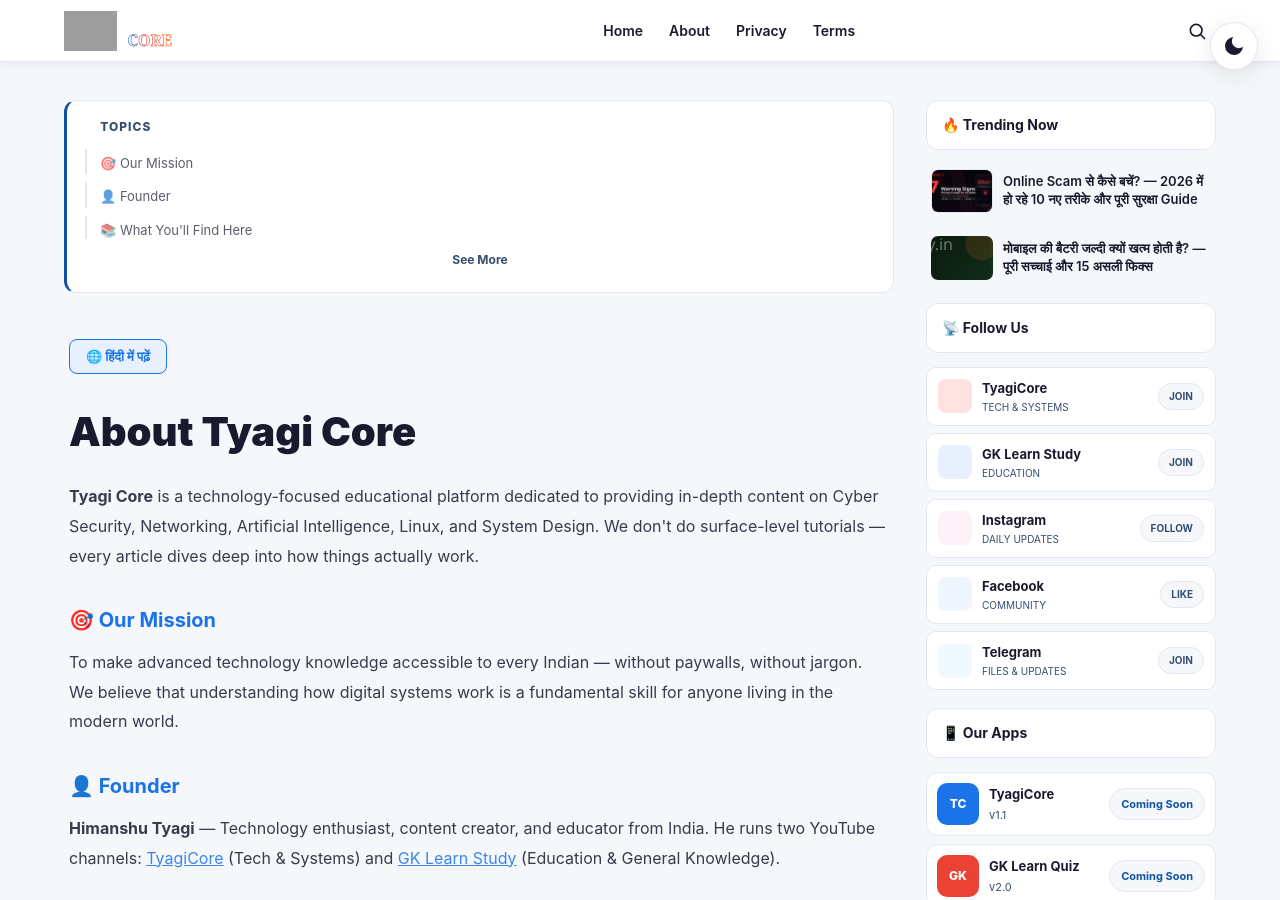
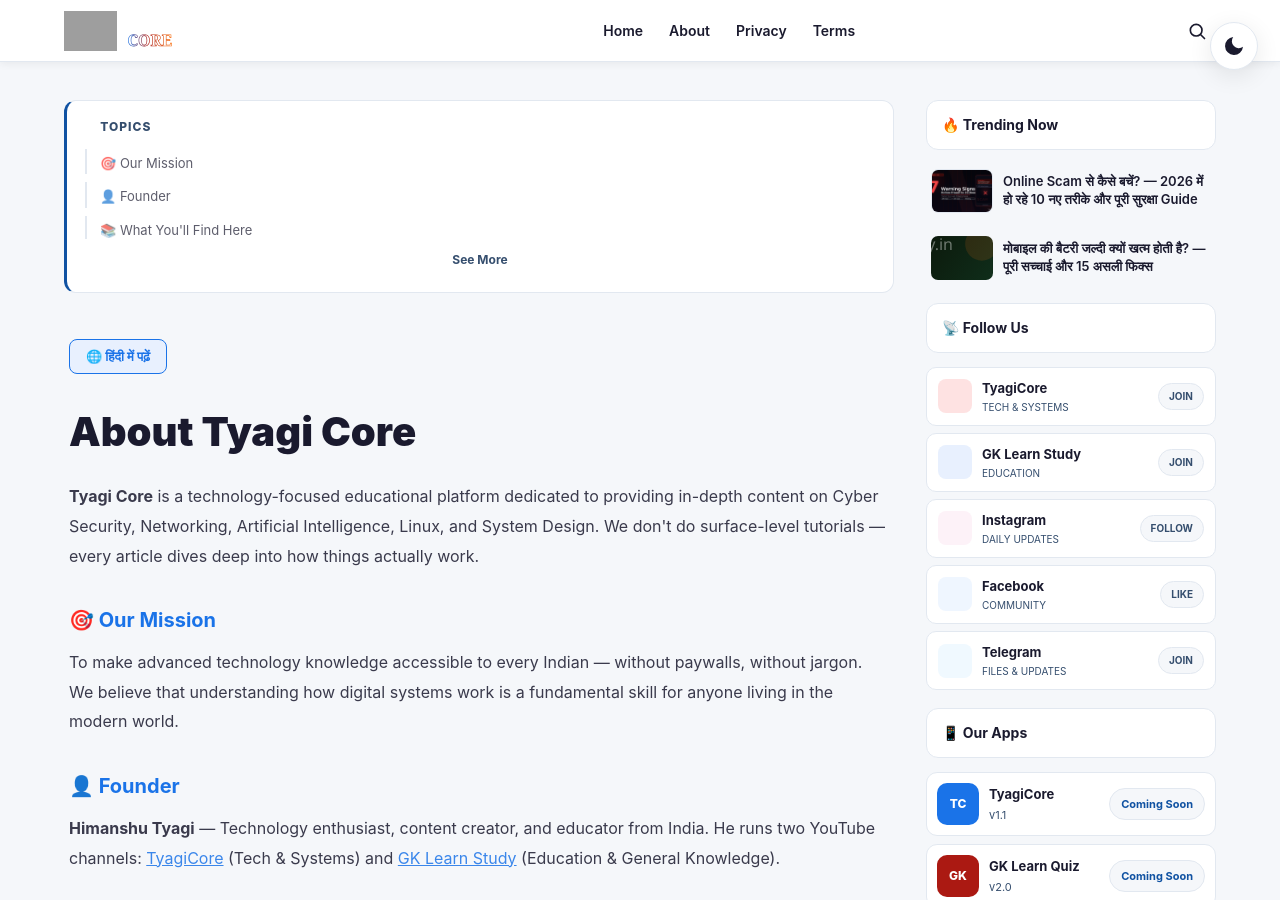
Before and after one commit to HimanshuTyagiJi/TyagiCore, a Jekyll site: the page built from about.html, in a window 1280 px wide and 900 px high. Built offline with Jekyll 4.4.1, drawn with Linux system fonts in a browser that asks for light colours; grey boxes are pictures that could not be loaded.

Commit message:
Update default.html

```diff
--- a/_layouts/default.html
+++ b/_layouts/default.html
@@ -53,7 +53,7 @@
         <defs>
           <linearGradient id="logoG" x1="0%" y1="0%" x2="100%" y2="0%">
             <stop offset="0%"   stop-color="#1a73e8"/>
-            <stop offset="45%"  stop-color="#ea4335"/>
+            <stop offset="45%"  stop-color="#AB1912"/>
             <stop offset="100%" stop-color="#f97316"/>
           </linearGradient>
         </defs>
@@ -107,7 +107,7 @@
 <div class="mobile-overlay" onclick="toggleMenu(false)" aria-hidden="true"></div>
 <nav class="mobile-menu" role="navigation" aria-label="Mobile menu">
   <div class="mobile-header">
-    <span style="font-weight:900;font-size:17px;background:linear-gradient(135deg,#1a73e8,#ea4335,#f97316);-webkit-background-clip:text;-webkit-text-fill-color:transparent;background-clip:text;">TYAGI CORE</span>
+    <span style="font-weight:900;font-size:17px;background:linear-gradient(135deg,#1a73e8,#AB1912,#f97316);-webkit-background-clip:text;-webkit-text-fill-color:transparent;background-clip:text;">TYAGI CORE</span>
     <button onclick="toggleMenu(false)" aria-label="Close" style="background:none;border:none;font-size:22px;cursor:pointer;color:var(--text-color)">✕</button>
   </div>
   <div class="mobile-nav">
@@ -219,7 +219,7 @@
         <span class="download-btn">Coming Soon</span>
       </div>
       <div class="app-card">
-        <div class="app-logo-box" style="background:#ea4335">GK</div>
+        <div class="app-logo-box" style="background:#AB1912">GK</div>
         <div class="app-details"><span class="app-name">GK Learn Quiz</span><span class="app-meta">v2.0</span></div>
         <span class="download-btn">Coming Soon</span>
       </div>
@@ -243,7 +243,7 @@
         <p>TCP/IP routing, kernel models, memory allocation — we analyze how every layer interacts and how data travels in real time.</p>
       </div>
       <div class="tc-feat-card">
-        <div class="feat-icon"><svg viewBox="0 0 100 100" width="56" height="56"><path d="M50 10 L85 25 V55 C85 75 70 90 50 95 C30 90 15 75 15 55 V25 Z" fill="none" stroke="#ea4335" stroke-width="1.5" stroke-dasharray="480" stroke-dashoffset="480"><animate attributeName="stroke-dashoffset" values="480;0" dur="2s" fill="freeze"/></path></svg></div>
+        <div class="feat-icon"><svg viewBox="0 0 100 100" width="56" height="56"><path d="M50 10 L85 25 V55 C85 75 70 90 50 95 C30 90 15 75 15 55 V25 Z" fill="none" stroke="#AB1912" stroke-width="1.5" stroke-dasharray="480" stroke-dashoffset="480"><animate attributeName="stroke-dashoffset" values="480;0" dur="2s" fill="freeze"/></path></svg></div>
         <h3>Cyber Defense & Privacy</h3>
         <p>Firewall architecture, encryption layers, zero-trust systems — security is architecture-based, not fear-based.</p>
       </div>
```
